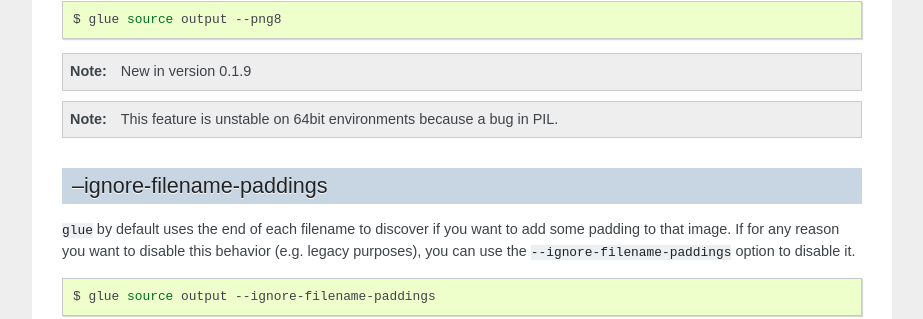
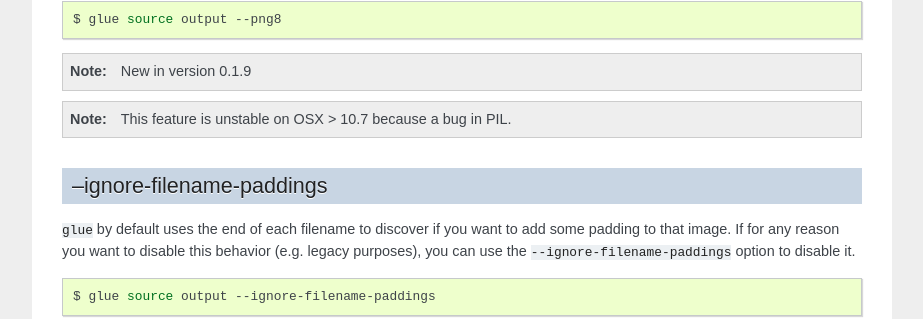
Before and after one commit to jorgebastida/glue, a Sphinx documentation site: the page built from docs/options.rst, in a window 1280 px wide and 900 px high, scrolled down 3716 px. Shown: the part 149-468 px from the top of the window, without its empty margins (198-1121 px from the left). Built offline with Sphinx 7.4.7, drawn with Linux system fonts in a browser that asks for light colours; the version number is read from the project's files by our own code.

Commit message:
Add a note about --png8 and OSX environments

```diff
--- a/docs/options.rst
+++ b/docs/options.rst
@@ -182,7 +182,7 @@ By using the flag ``png8`` the output image format will be png8 instead of png32
     New in version 0.1.9
 
 .. note::
-    This feature is unstable on 64bit environments because a bug in PIL.
+    This feature is unstable on OSX > 10.7 because a bug in PIL.
 
 --ignore-filename-paddings
 --------------------------
```
